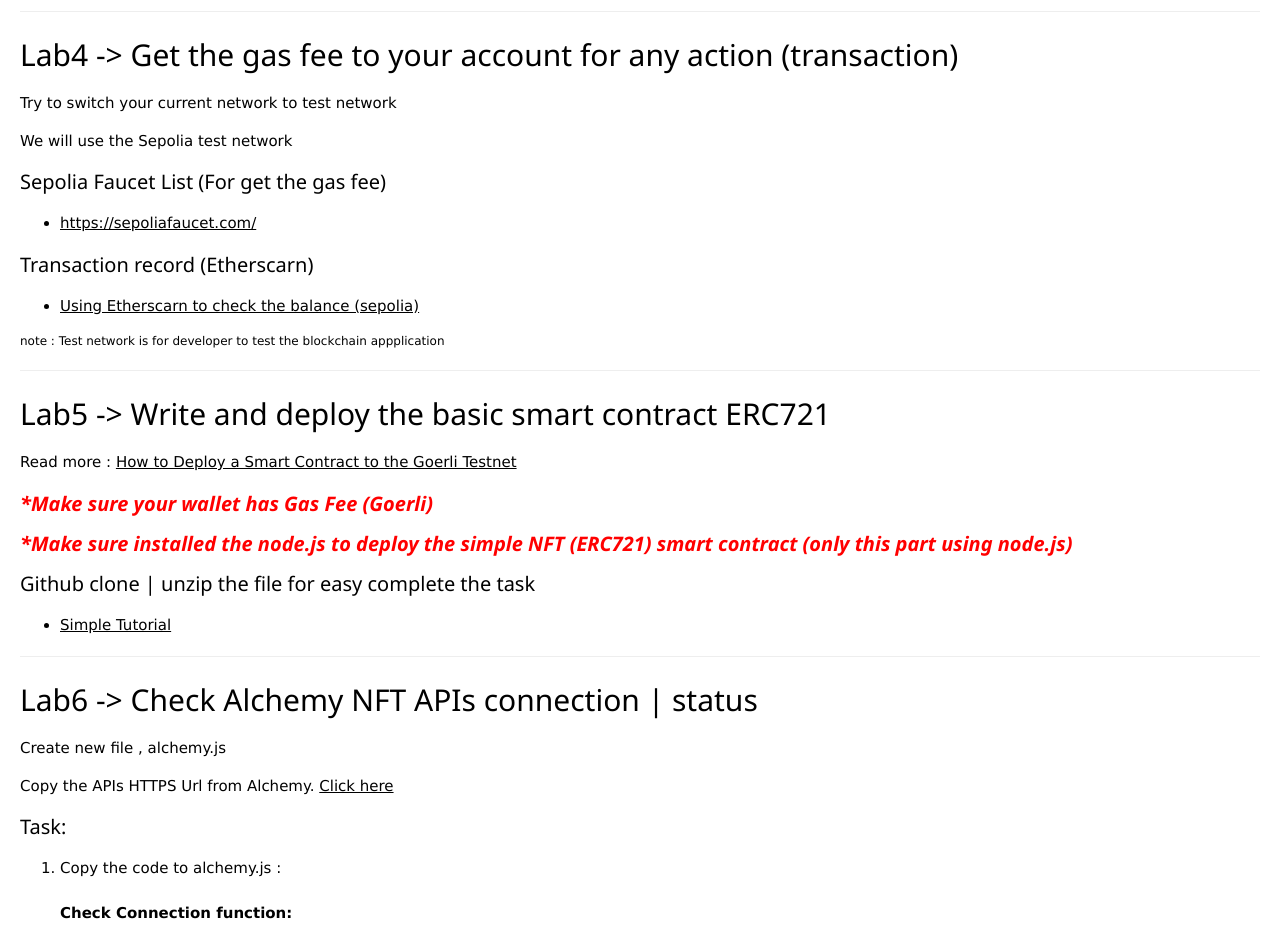
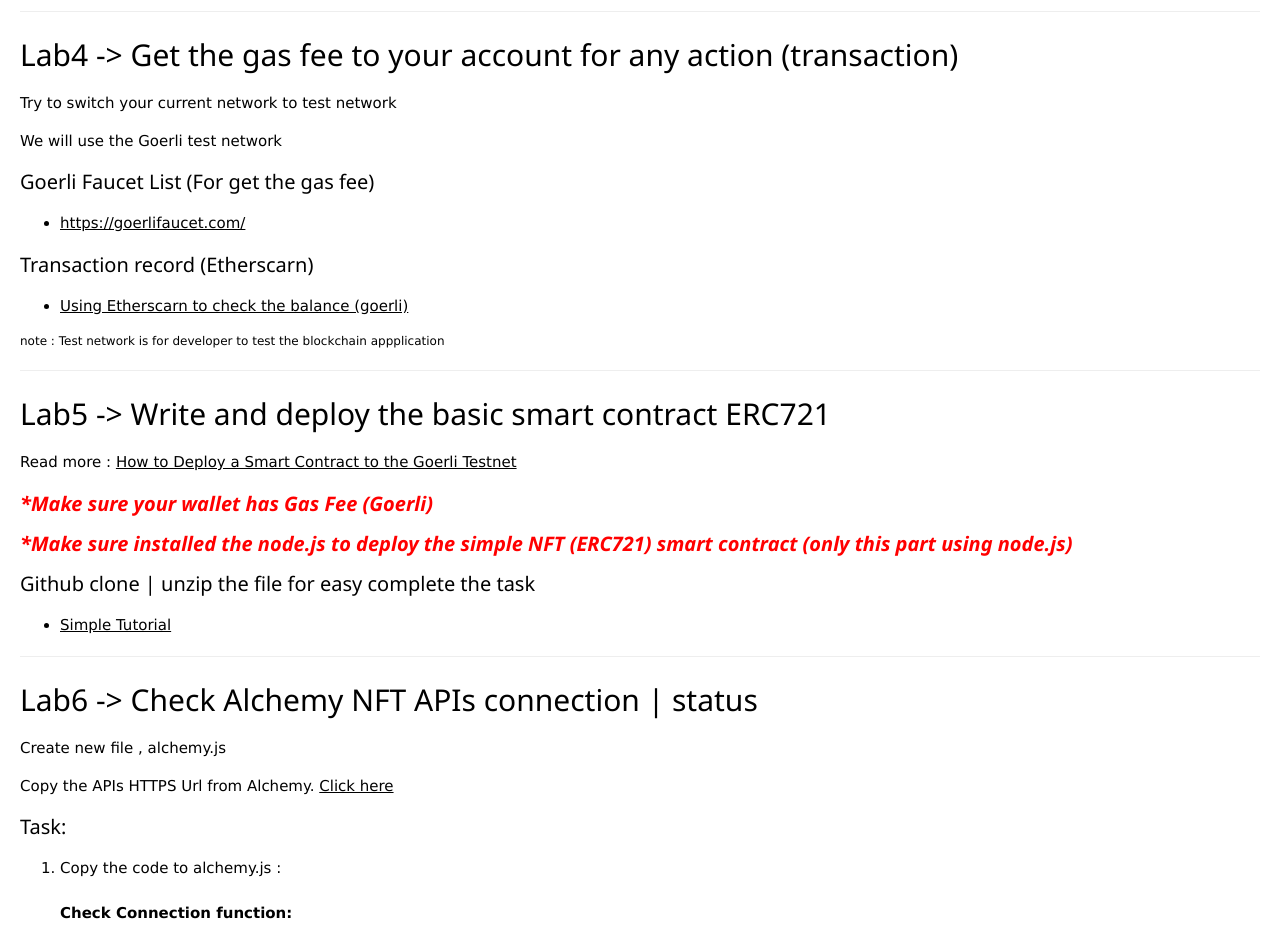
Before and after one commit to Kris-hacker/Basic_ERC721_HTML_Javascript, a plain HTML site: page index.html in a window 1280 px wide. Shown: the part 2300-3227 px from the top of the page. Drawn offline with nearby package versions, Linux system fonts and the light colour scheme; a script that the page names is missing.

Commit message:
Update index.html

```diff
--- a/index.html
+++ b/index.html
@@ -182,19 +182,19 @@
             </div>
         </div>
         <hr>
-        <div>
+         <div>
             <h2>Lab4 -> Get the gas fee to your account for any action (transaction)</h2>
             <p>Try to switch your current network to test network</p>
-            <p>We will use the Sepolia test network</p>
-            <h4>Sepolia Faucet List (For get the gas fee)</h4>
+            <p>We will use the Goerli test network</p>
+            <h4>Goerli Faucet List (For get the gas fee)</h4>
 
             <ul>
-                <li><a href="https://sepoliafaucet.com/">https://sepoliafaucet.com/</a></li>
+                <li><a href="https://goerlifaucet.com/">https://goerlifaucet.com/</a></li>
             </ul>
 
             <h4>Transaction record (Etherscarn)</h4>
             <ul>
-                <li> <a href="https://sepolia.etherscan.io/">Using Etherscarn to check the balance (sepolia)</a></li>
+                <li> <a href="https://goerli.etherscan.io/">Using Etherscarn to check the balance (goerli)</a></li>
             </ul>
 
 
```
